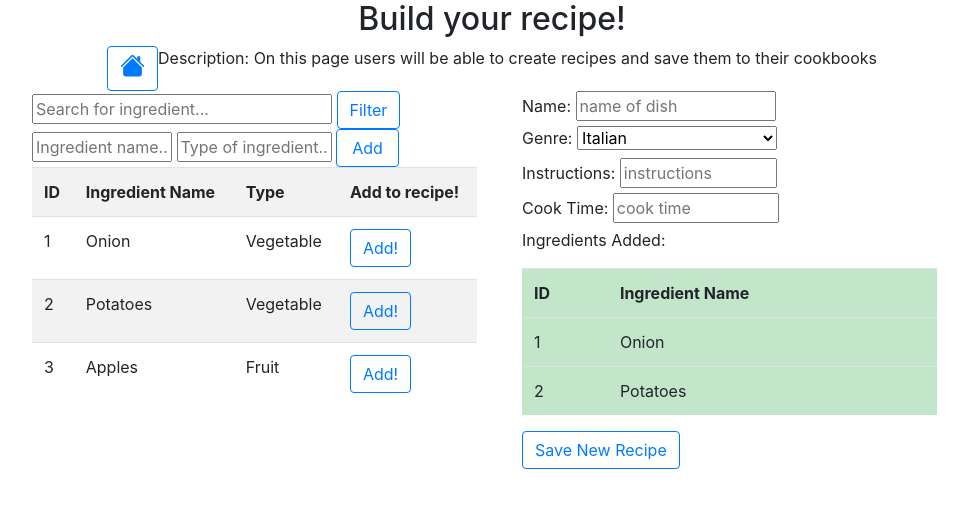
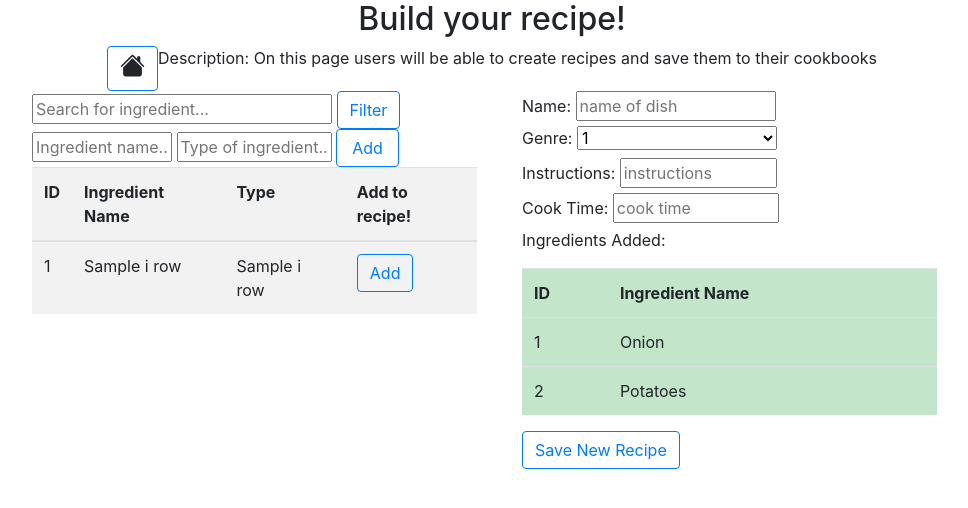
Before and after one commit to litzingj/CS340_Cookbooks, a Flask app: template starter_website/templates/recipe.html in a window 1280 px wide. Shown: the top 508 px of the page, without its empty margins (148-1116 px from the left). Run offline with Flask 2, Linux system fonts and the light colour scheme; the template is opened without the code that fills it: most values are stand-ins (such as "Sample title", 1, 10 or a date in 2020); some libraries are stand-ins or nearby versions.

Commit message:
recipe page read

```diff
--- a/starter_website/templates/recipe.html
+++ b/starter_website/templates/recipe.html
@@ -13,7 +13,7 @@
             </div>
             <div class="row justify-content-center">
                 <div>
-                    <a href="index.html" class ="btn btn-outline-primary" id="homeButton">
+                    <a class ="btn btn-outline-primary" id="homeButton" onclick="window.location = '/'">
                         <svg xmlns="http://www.w3.org/2000/svg" width="25" height="25" fill="currentColor" class="bi bi-house-fill" viewBox="0 0 16 16">
                               <path fill-rule="evenodd" d="M8 3.293l6 6V13.5a1.5 1.5 0 0 1-1.5 1.5h-9A1.5 1.5 0 0 1 2 13.5V9.293l6-6zm5-.793V6l-2-2V2.5a.5.5 0 0 1 .5-.5h1a.5.5 0 0 1 .5.5z"/>
                                 <path fill-rule="evenodd" d="M7.293 1.5a1 1 0 0 1 1.414 0l6.647 6.646a.5.5 0 0 1-.708.708L8 2.207 1.354 8.854a.5.5 0 1 1-.708-.708L7.293 1.5z"/>
@@ -41,24 +41,16 @@
                       <th>Type</th>
                       <th>Add to recipe!</th>
                     </tr>
-                    <tr>
-                      <td>1</td>
-                      <td>Onion</td>
-                      <td>Vegetable</td>
-                      <td><button class ="btn btn-outline-primary"> Add!</button></td>
-                    </tr>
-                    <tr>
-                        <td>2</td>
-                        <td>Potatoes</td>
-                        <td>Vegetable</td>
-                        <td><button class ="btn btn-outline-primary"> Add!</button></td>
-                    </tr>
-                    <tr>
-                        <td>3</td>
-                        <td>Apples</td>
-                        <td>Fruit</td>
-                        <td><button class ="btn btn-outline-primary"> Add!</button></td>
-                    </tr>
+                    <tbody>
+                        {% for i in i_rows %}
+                        <tr>
+                            <td>{{ i.0 }}</td>
+                            <td>{{ i[1] }}</td>
+                            <td>{{ i[2] }}</td>
+                            <td><button class ="btn btn-outline-primary"> Add</button></td>
+                        </tr>
+                        {% endfor %}
+                    </tbody>
                   </table>
             </div>
         </div>
@@ -97,15 +89,9 @@
                             <label class="form-label"> Genre: </label>
                             <select name="genres" class="form-select" style="width:200px" id="genres">
                                 <optgroup label="Recipe Genre">
-                                    <option value="Italian">Italian</option>
-                                    <option value="American">American</option>
-                                    <option value="Chinese">Chinese</option>
-                                    <option value="French">French</option>
-                                    <option value="Indian">Indian</option>
-                                    <option value="Thai">Thai</option>
-                                    <option value="Moroccan">Moroccan</option>
-                                    <option value="Mexican">Mexican</option>
-                                    <option value="nullable">None of the above</option>
+                                    {% for g in g_rows %}
+                                    <option value="{{ g.0 }}">{{ g.0 }}</option>
+                                    {% endfor %}
                                 </optgroup>
                             </select>
                         </div>
--- a/starter_website/webapp.py
+++ b/starter_website/webapp.py
@@ -19,6 +19,19 @@ def browse_genre():
     result = execute_query(db_connection, query).fetchall()
     print(result)
     return render_template('genre.html', g_rows=result)
+
+@webapp.route('/recipe')
+#the name of this function is just a cosmetic thing
+def recipe():
+    print("Fetching and rendering recipe web page")
+    db_connection = connect_to_database()
+    query = "SELECT name from Genres;"
+    genre_names = execute_query(db_connection, query).fetchall()
+    query = "SELECT ing_id, name, type FROM Ingredients"
+    ingredients = execute_query(db_connection, query).fetchall()
+    print(genre_names)
+    print(ingredients)
+    return render_template('recipe.html', g_rows=genre_names, i_rows=ingredients)
 
 @webapp.route('/add_new_genre', methods=['POST','GET'])
 def add_new_genre():
```
